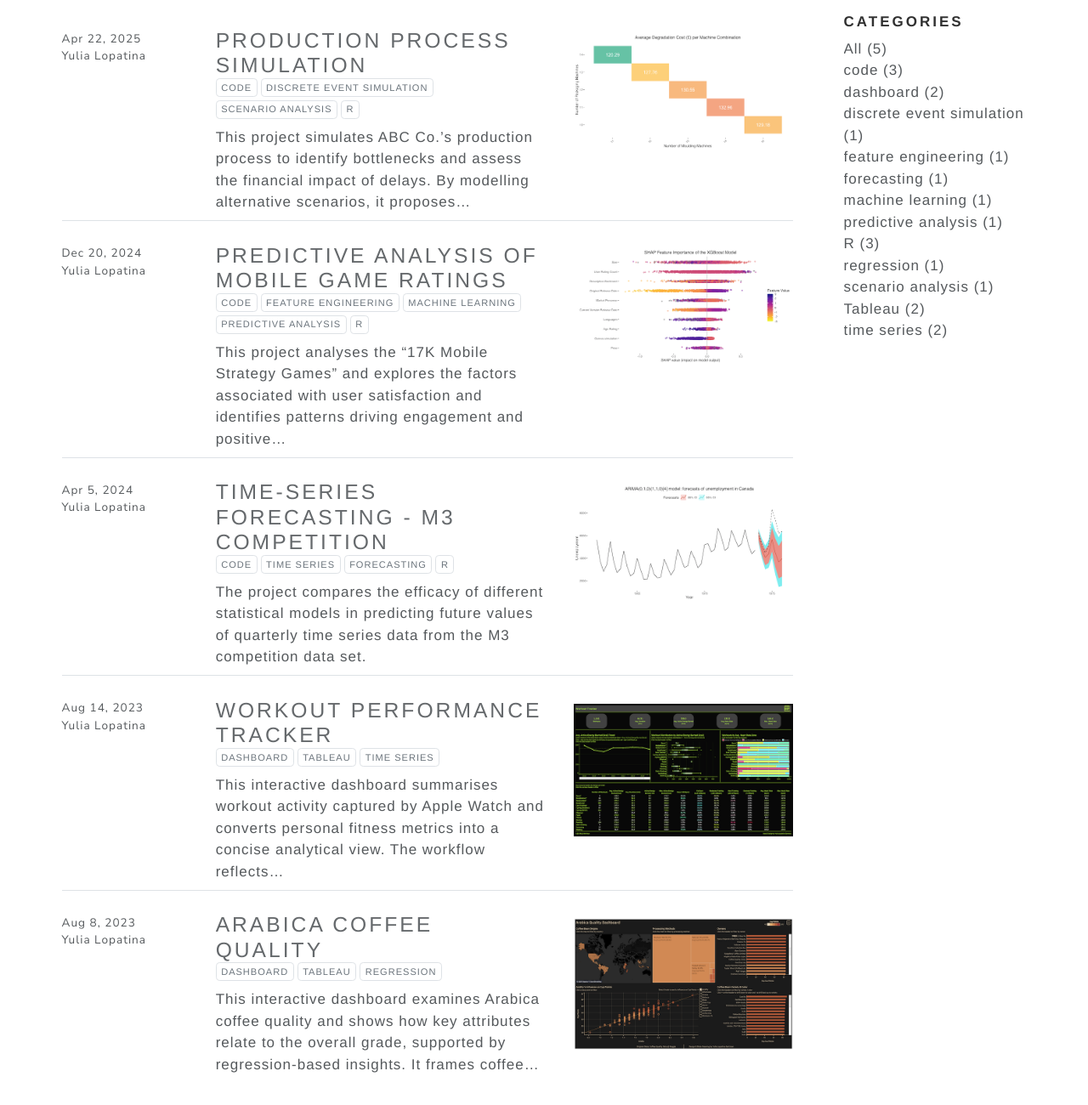
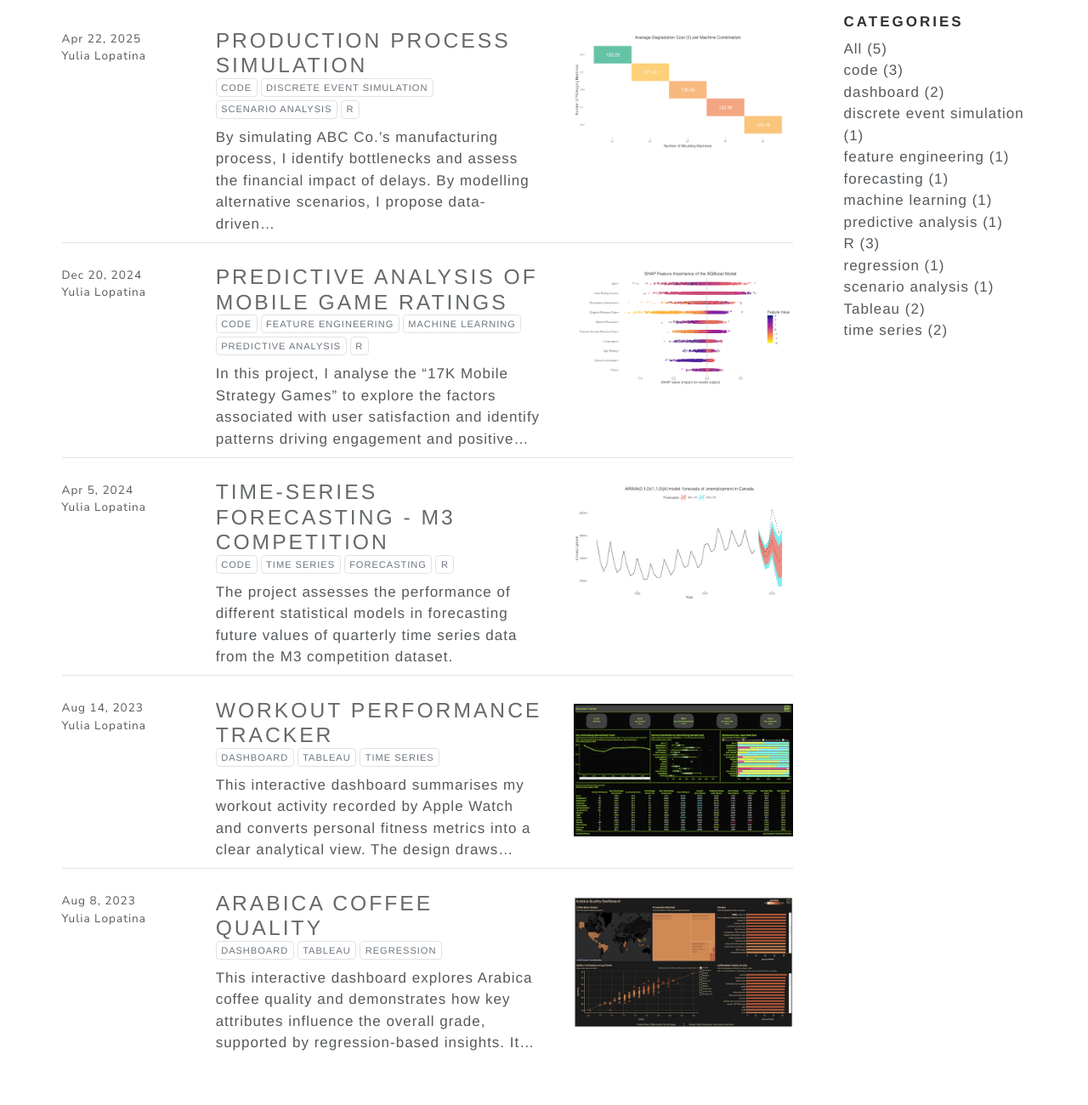
Before and after one commit to yulialop/yulialop.github.io, a plain HTML site: page docs/projects.html in a window 1280 px wide. Shown: the part 260-1560 px from the top of the page at 85% size. Drawn offline with nearby package versions, Linux system fonts and the light colour scheme.

Commit message:
project descriptions adjusted

```diff
--- a/docs/projects.html
+++ b/docs/projects.html
@@ -205,7 +205,7 @@ window.Quarto = {
 
 <div class="quarto-listing quarto-listing-container-default" id="listing-listing">
 <div class="list quarto-listing-default">
-<div class="quarto-post image-right" data-index="0" data-categories="Y29kZSUyQ2Rpc2NyZXRlJTIwZXZlbnQlMjBzaW11bGF0aW9uJTJDc2NlbmFyaW8lMjBhbmFseXNpcyUyQ1I=" data-listing-date-sort="1745272800000" data-listing-file-modified-sort="1765224162171" data-listing-date-modified-sort="NaN" data-listing-reading-time-sort="1" data-listing-word-count-sort="33">
+<div class="quarto-post image-right" data-index="0" data-categories="Y29kZSUyQ2Rpc2NyZXRlJTIwZXZlbnQlMjBzaW11bGF0aW9uJTJDc2NlbmFyaW8lMjBhbmFseXNpcyUyQ1I=" data-listing-date-sort="1745272800000" data-listing-file-modified-sort="1765550727071" data-listing-date-modified-sort="NaN" data-listing-reading-time-sort="1" data-listing-word-count-sort="32">
 <div class="thumbnail"><a href="./posts/Discreet Event Simulation/index.html" class="no-external">
 
 <img loading="lazy" src="./posts/Discreet Event Simulation/image.png" class="thumbnail-image">
@@ -227,7 +227,7 @@ window.Quarto = {
 
 </div>
 <div class="delink listing-description"><a href="./posts/Discreet Event Simulation/index.html" class="no-external">
-This project simulates ABC Co.’s production process to identify bottlenecks and assess the financial impact of delays. By modelling alternative scenarios, it proposes…
+By simulating ABC Co.’s manufacturing process, I identify bottlenecks and assess the financial impact of delays. By modelling alternative scenarios, I propose data-driven…
 </a></div>
 </div>
 <div class="metadata">
@@ -241,7 +241,7 @@ Yulia Lopatina
 </a>
 </div>
 </div>
-<div class="quarto-post image-right" data-index="1" data-categories="Y29kZSUyQ2ZlYXR1cmUlMjBlbmdpbmVlcmluZyUyQ21hY2hpbmUlMjBsZWFybmluZyUyQ3ByZWRpY3RpdmUlMjBhbmFseXNpcyUyQ1I=" data-listing-date-sort="1734649200000" data-listing-file-modified-sort="1765207485006" data-listing-date-modified-sort="NaN" data-listing-reading-time-sort="1" data-listing-word-count-sort="25">
+<div class="quarto-post image-right" data-index="1" data-categories="Y29kZSUyQ2ZlYXR1cmUlMjBlbmdpbmVlcmluZyUyQ21hY2hpbmUlMjBsZWFybmluZyUyQ3ByZWRpY3RpdmUlMjBhbmFseXNpcyUyQ1I=" data-listing-date-sort="1734649200000" data-listing-file-modified-sort="1765550719368" data-listing-date-modified-sort="NaN" data-listing-reading-time-sort="1" data-listing-word-count-sort="27">
 <div class="thumbnail"><a href="./posts/Mobile Games/index.html" class="no-external">
 
 <img loading="lazy" src="./posts/Mobile Games/SHAP.png" class="thumbnail-image">
@@ -265,7 +265,7 @@ Yulia Lopatina
 
 </div>
 <div class="delink listing-description"><a href="./posts/Mobile Games/index.html" class="no-external">
-This project analyses the “17K Mobile Strategy Games” and explores the factors associated with user satisfaction and identifies patterns driving engagement and positive…
+In this project, I analyse the “17K Mobile Strategy Games” to explore the factors associated with user satisfaction and identify patterns driving engagement and positive…
 </a></div>
 </div>
 <div class="metadata">
@@ -279,7 +279,7 @@ Yulia Lopatina
 </a>
 </div>
 </div>
-<div class="quarto-post image-right" data-index="2" data-categories="Y29kZSUyQ3RpbWUlMjBzZXJpZXMlMkNmb3JlY2FzdGluZyUyQ1I=" data-listing-date-sort="1712268000000" data-listing-file-modified-sort="1765400220509" data-listing-date-modified-sort="NaN" data-listing-reading-time-sort="1" data-listing-word-count-sort="25">
+<div class="quarto-post image-right" data-index="2" data-categories="Y29kZSUyQ3RpbWUlMjBzZXJpZXMlMkNmb3JlY2FzdGluZyUyQ1I=" data-listing-date-sort="1712268000000" data-listing-file-modified-sort="1765550707696" data-listing-date-modified-sort="NaN" data-listing-reading-time-sort="1" data-listing-word-count-sort="24">
 <div class="thumbnail"><a href="./posts/M3 Time-Series Forecasting/index.html" class="no-external">
 
 <img loading="lazy" src="./posts/M3 Time-Series Forecasting/ARIMA.png" class="thumbnail-image">
@@ -301,7 +301,7 @@ Yulia Lopatina
 
 </div>
 <div class="delink listing-description"><a href="./posts/M3 Time-Series Forecasting/index.html" class="no-external">
-The project compares the efficacy of different statistical models in predicting future values of quarterly time series data from the M3 competition data set.
+The project assesses the performance of different statistical models in forecasting future values of quarterly time series data from the M3 competition dataset.
 </a></div>
 </div>
 <div class="metadata">
@@ -315,7 +315,7 @@ Yulia Lopatina
 </a>
 </div>
 </div>
-<div class="quarto-post image-right" data-index="3" data-categories="ZGFzaGJvYXJkJTJDVGFibGVhdSUyQ3RpbWUlMjBzZXJpZXM=" data-listing-date-sort="1691964000000" data-listing-file-modified-sort="1765544968488" data-listing-date-modified-sort="NaN" data-listing-reading-time-sort="1" data-listing-word-count-sort="94">
+<div class="quarto-post image-right" data-index="3" data-categories="ZGFzaGJvYXJkJTJDVGFibGVhdSUyQ3RpbWUlMjBzZXJpZXM=" data-listing-date-sort="1691964000000" data-listing-file-modified-sort="1765550608791" data-listing-date-modified-sort="NaN" data-listing-reading-time-sort="1" data-listing-word-count-sort="75">
 <div class="thumbnail"><a href="./posts/Workout Tracker/index.html" class="no-external">
 
 <img loading="lazy" src="./posts/Workout Tracker/workouts.png" class="thumbnail-image">
@@ -335,7 +335,7 @@ Yulia Lopatina
 
 </div>
 <div class="delink listing-description"><a href="./posts/Workout Tracker/index.html" class="no-external">
-This interactive dashboard summarises workout activity captured by Apple Watch and converts personal fitness metrics into a concise analytical view. The workflow reflects…
+This interactive dashboard summarises my workout activity recorded by Apple Watch and converts personal fitness metrics into a clear analytical view. The design draws…
 </a></div>
 </div>
 <div class="metadata">
@@ -349,7 +349,7 @@ Yulia Lopatina
 </a>
 </div>
 </div>
-<div class="quarto-post image-right" data-index="4" data-categories="ZGFzaGJvYXJkJTJDVGFibGVhdSUyQ3JlZ3Jlc3Npb24=" data-listing-date-sort="1691445600000" data-listing-file-modified-sort="1765131959888" data-listing-date-modified-sort="NaN" data-listing-reading-time-sort="1" data-listing-word-count-sort="73">
+<div class="quarto-post image-right" data-index="4" data-categories="ZGFzaGJvYXJkJTJDVGFibGVhdSUyQ3JlZ3Jlc3Npb24=" data-listing-date-sort="1691445600000" data-listing-file-modified-sort="1765550505628" data-listing-date-modified-sort="NaN" data-listing-reading-time-sort="1" data-listing-word-count-sort="72">
 <div class="thumbnail"><a href="./posts/Coffee Quality/index.html" class="no-external">
 
 <img loading="lazy" src="./posts/Coffee Quality/coffee.png" class="thumbnail-image">
@@ -369,7 +369,7 @@ Yulia Lopatina
 
 </div>
 <div class="delink listing-description"><a href="./posts/Coffee Quality/index.html" class="no-external">
-This interactive dashboard examines Arabica coffee quality and shows how key attributes relate to the overall grade, supported by regression-based insights. It frames coffee…
+This interactive dashboard explores Arabica coffee quality and demonstrates how key attributes influence the overall grade, supported by regression-based insights. It…
 </a></div>
 </div>
 <div class="metadata">
```
Also changed, not shown: docs/posts/Coffee Quality/index.html (+1 -1 lines), docs/posts/Discreet Event Simulation/index.html (+1 -1 lines), docs/posts/M3 Time-Series Forecasting/index.html (+1 -1 lines), docs/posts/Mobile Games/index.html (+1 -1 lines), docs/posts/Workout Tracker/index.html (+1 -1 lines), docs/search.json (+5 -5 lines).
